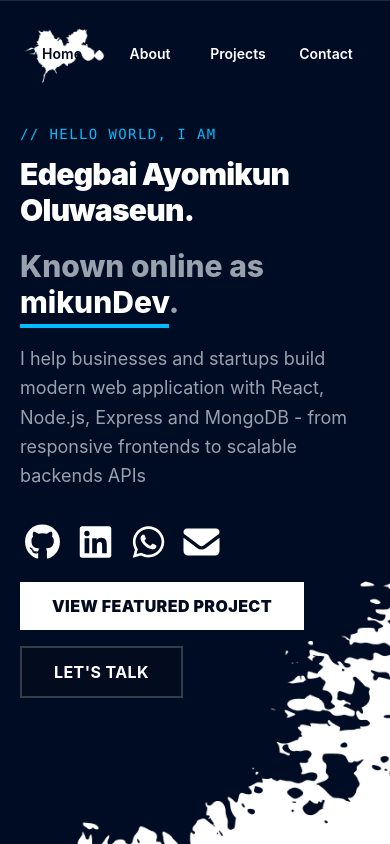
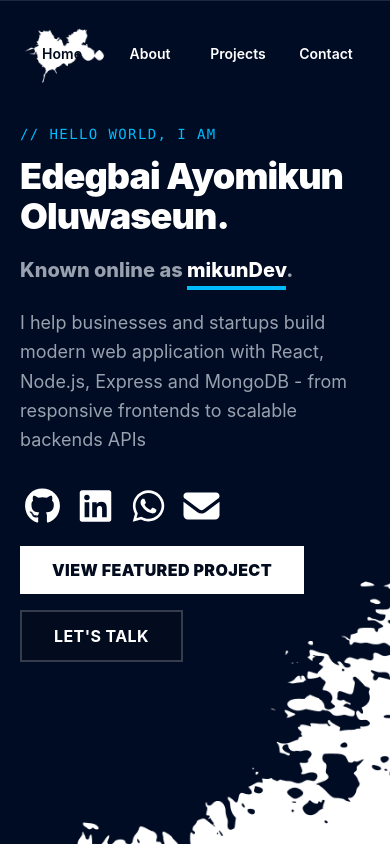
Before and after one commit to ayomikun286/my-react-portfolio, a React (Vite) app: page / in a window 390 px wide. Built offline with nearby package versions, Linux system fonts and the light colour scheme.

Commit message:
fix home text

```diff
--- a/src/components/LandingSection.jsx
+++ b/src/components/LandingSection.jsx
@@ -12,12 +12,12 @@
         </span>
 
         {/* 2. Your Full Legal Name */}
-        <h1 className="text-3xl md:text-6xl font-black tracking-tight text-white mb-5">
+        <h1 className="text-4xl md:text-6xl font-black tracking-tight text-white mb-5">
           Edegbai Ayomikun <br className="hidden md:block" /> Oluwaseun.
         </h1>
 
         {/* 3. Catchy Nickname & Core Role Subheading */}
-        <h2 className="text-3xl md:text-5xl font-extrabold text-gray-400 mb-6">
+        <h2 className="text-xl md:text-5xl font-extrabold text-gray-400 mb-6">
           Known online as <span className="text-white border-b-4 border-sky-400 pb-1">mikunDev</span>.
         </h2>
 
```
